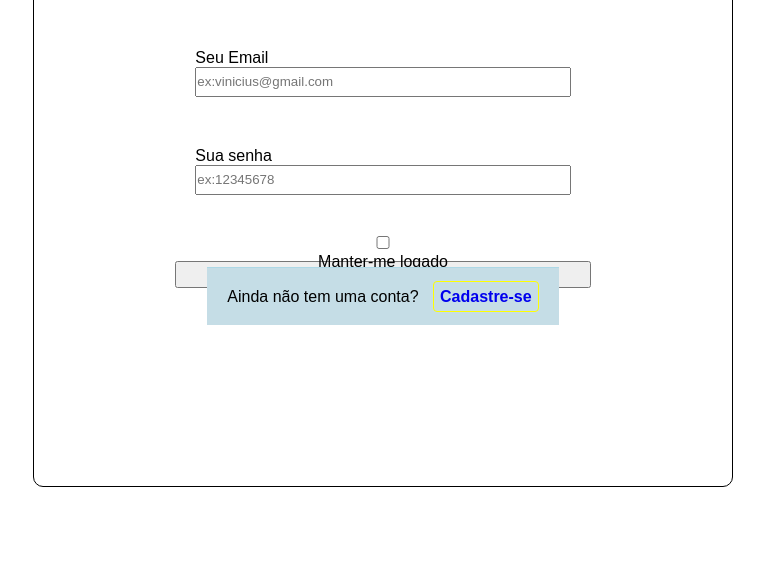
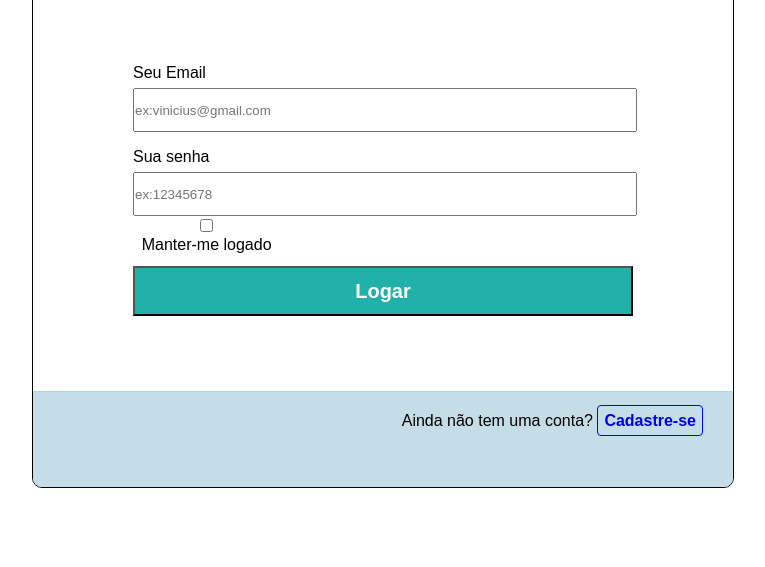
Before and after one commit to Adrian2389/projeto-login3, a plain HTML site: page index.html in a window 1280 px wide. Shown: the part 233-800 px from the top of the page, without its empty margins (257-1022 px from the left). Drawn offline with Linux system fonts and the light colour scheme.

Commit message:
muitas correções

```diff
--- a/index.html
+++ b/index.html
@@ -25,7 +25,8 @@
 
                 </div>
                 <div id="check">
-                    <input type="checkbox" name="log" id="log">Manter-me logado
+                    <input type="checkbox" name="log" id="log">
+                    <label for="log">Manter-me logado</label>
                 </div>
                  <input type="submit" value="Logar">
 
--- a/style.css
+++ b/style.css
@@ -1,9 +1,9 @@
 * {
-    margin: 0;
-    padding: 0;
-    box-sizing: border-box;
+    margin: 0 auto;
+    padding: 0px;
+
+
 }
-
 body {
     font-family: Arial, Helvetica, sans-serif;
     background-color: white;
@@ -12,18 +12,20 @@ body {
     align-items: center;
     min-height: 100vh;
     width: 100%;
+
+
+
+
+
 }
-
 main {
     width: 100%;
     text-align: center;
     position: relative;
 }
-
 form, input {
     width: 100%;
 }
-
 section#login {
     background-color: white;
     position: absolute;
@@ -39,65 +41,93 @@ section#login {
     display: flex;
     justify-content: center;
     align-items: center;
+
+
+
+
+
+
 }
-
 section h1 {
     position: absolute;
     top: 10%;
     left: 50%;
     transform: translateX(-50%);
     font-weight: bold;
-    font-size: 4vw;
+    font-size: 5vw;
     color: rgb(11, 90, 86);
+
+
+
+
+
 }
 
 .cont {
-    width: 100%;
-    padding: 20px;
+    line-height: 30px;
     text-align: left;
+    text-shadow: 10px;
+    width: 500px;
 }
-
 .cont input {
     width: 100%;
-    height: 30px;
+    height: 40px;
     margin-bottom: 10px;
+
+
+
+
 }
-
-div[type="submit"] {
+div [type="submit"] {
     background-color: lightseagreen;
     width: 100%;
+    position: relative;
+    top: 40px;
     height: 50px;
-    margin-top: 20px;
     display: flex;
+    align-items: center;
     justify-content: center;
-    align-items: center;
+    cursor: pointer;
+
+
+
 }
+#check {
+    position: absolute;
+    top: 58%;
 
-#check {
-    position: relative;
-    top: 10px;
 }
-
 .cadastro {
-    position: relative;
-    height: 60px;
+    position: absolute;
+    height: 90px;
+    left: 0px;
+    top: 85%;
     width: 100%;
     padding: 20px;
     font-size: 1rem;
     text-align: right;
     border-top: 1px solid lightblue;
+    -webkit-border-radius: 1px;
     background-color: rgb(197, 221, 230);
+
+
 }
-
 .cadastro a {
     font-weight: bolder;
     padding: 6px;
-    margin-left: 10px;
-    border: 1px solid yellow;
+
+    border: 1px solid rgb(0, 4, 255);
     border-radius: 4px;
-    transition: all 0.4s linear;
+    transition: all 0.2s linear;
     text-decoration: none;
+    margin-right: 50px;
 }
+.cadastro a:hover {
+    background-color: rgb(86, 61, 230);
+
+}
+
+
 
 [value="Logar"] {
     font-size: 1.25rem;
@@ -105,21 +135,31 @@ div[type="submit"] {
     font-weight: bold;
 }
 
+
 @media screen and (max-width: 650px) {
  section#login {
     width: 95%;
     height: 90vh;
  }
-
  section h1 {
-        font-size: 6vw;
+    font-size: 10vw;
  }
-
+ div#form {
+    width: 500px;
+    display: block;
+ }
+ form {
+    width: 100%;
+ }
+ body {
+    width: 100%;
+ }
  .cont input {
     width: 100%;
  }
-
  .cadastro {
     font-size: 0.875rem;
  }
+
+
 }
```
Lines whose indentation alone changed are shown as unchanged.
